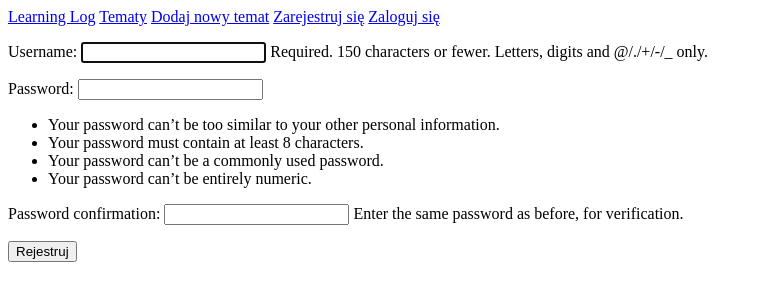
After one commit to florek/learning_log, a Django app: page /register/ in a window 1280 px wide. The commit adds this page. Shown: the top 301 px of the page, without its empty margins (0-759 px from the left). Run offline with Django 3.2, Linux system fonts and the light colour scheme.

Commit message:
2021.03.05

```diff
--- a/learning_log/settings.py
+++ b/learning_log/settings.py
@@ -120,3 +120,4 @@ USE_TZ = True
 # https://docs.djangoproject.com/en/3.1/howto/static-files/
 
 STATIC_URL = '/static/'
+LOGIN_URL = 'users:login'
--- a/learning_logs/models.py
+++ b/learning_logs/models.py
@@ -1,9 +1,11 @@
 from django.db import models
+from django.contrib.auth.models import User
 
 
 class Topic(models.Model):
     text = models.CharField(max_length=200)
     date_added = models.DateTimeField(auto_now_add=True)
+    owner = models.ForeignKey(User, on_delete=models.CASCADE)
 
     def __str__(self):
         return self.text
--- a/learning_logs/templates/learning_logs/base.html
+++ b/learning_logs/templates/learning_logs/base.html
@@ -2,6 +2,13 @@
     <a href="{% url 'learning_logs:index' %}">Learning Log</a>
     <a href="{% url 'learning_logs:topics' %}">Tematy</a>
     <a href="{% url 'learning_logs:new_topic' %}">Dodaj nowy temat</a>
+    {% if user.is_authenticated %}
+        Witaj, {{ user.username }}.
+        <a href="{% url "users:logout" %}">Wyloguj się</a>
+    {% else %}
+        <a href="{% url "users:register" %}">Zarejestruj się</a>
+        <a href="{% url "users:login" %}">Zaloguj się</a>
+    {% endif %}
 </p>
 
 {% block content %}{% endblock %}
--- /dev/null
+++ b/learning_logs/templates/registration/logged_out.html
@@ -0,0 +1,5 @@
+{% extends "learning_logs/base.html" %}
+
+{% block content %}
+    <p>Zostałeś poprawnie wylogowany. Dziękujemy za skorzystanie z serwisu.</p>
+{% endblock %}
--- /dev/null
+++ b/learning_logs/templates/registration/register.html
@@ -0,0 +1,10 @@
+{% extends "learning_logs/base.html" %}
+
+{% block content %}
+    <form method="post" url="{% url "users:register" %}">
+        {% csrf_token %}
+        {{ form.as_p }}
+        <button name="submit">Rejestruj</button>
+        <input type="hidden" name="next" value="{% url "learning_logs:index" %}" />
+    </form>
+{% endblock %}
--- a/learning_logs/views.py
+++ b/learning_logs/views.py
@@ -1,8 +1,10 @@
 from django.shortcuts import render, redirect
+from django.contrib.auth.decorators import login_required
 from .models import Entry, Topic
 from .forms import TopicForm, EntryForm
 
 
+@login_required
 def edit_entry(request, entry_id):
     entry = Entry.objects.get(id=entry_id)
     topic = entry.topic
@@ -25,6 +27,7 @@ def index(request):
     return render(request, 'learning_logs/index.html')
 
 
+@login_required
 def new_entry(request, topic_id):
     topic = Topic.objects.get(id=topic_id)
     if request.method != 'POST':
@@ -40,6 +43,7 @@ def new_entry(request, topic_id):
     return render(request, 'learning_logs/new_entry.html', context)
 
 
+@login_required
 def new_topic(request):
     if request.method != 'POST':
         form = TopicForm()
@@ -52,6 +56,7 @@ def new_topic(request):
     return render(request, 'learning_logs/new_topic.html', context)
 
 
+@login_required
 def topics(request):
     topics = Topic.objects.order_by('date_added')
     context = {
@@ -60,6 +65,7 @@ def topics(request):
     return render(request, 'learning_logs/topics.html', context)
 
 
+@login_required
 def topic(request, topic_id):
     topic = Topic.objects.get(id=topic_id)
     entries = topic.entry_set.order_by('-date_added')
--- a/users/urls.py
+++ b/users/urls.py
@@ -1,7 +1,9 @@
 from django.urls import path, include
+from . import views
 
 app_name = 'users'
 
 urlpatterns = [
+    path('register/', views.register, name='register'),
     path('', include('django.contrib.auth.urls')),
 ]
--- a/users/views.py
+++ b/users/views.py
@@ -1,3 +1,16 @@
-from django.shortcuts import render
+from django.shortcuts import render, redirect
+from django.contrib.auth import login
+from django.contrib.auth.forms import UserCreationForm
 
-# Create your views here.
+
+def register(request):
+    if request.method != 'POST':
+        form = UserCreationForm()
+    else:
+        form = UserCreationForm(data=request.POST)
+        if form.is_valid():
+            new_user = form.save()
+            login(request, new_user)
+            return redirect('learning_logs:index')
+    context = {'form': form}
+    return render(request, 'registration/register.html', context)
```
Also changed, not shown: learning_logs/templates/registration/login.html (renamed from users/template/registration/login.html).
